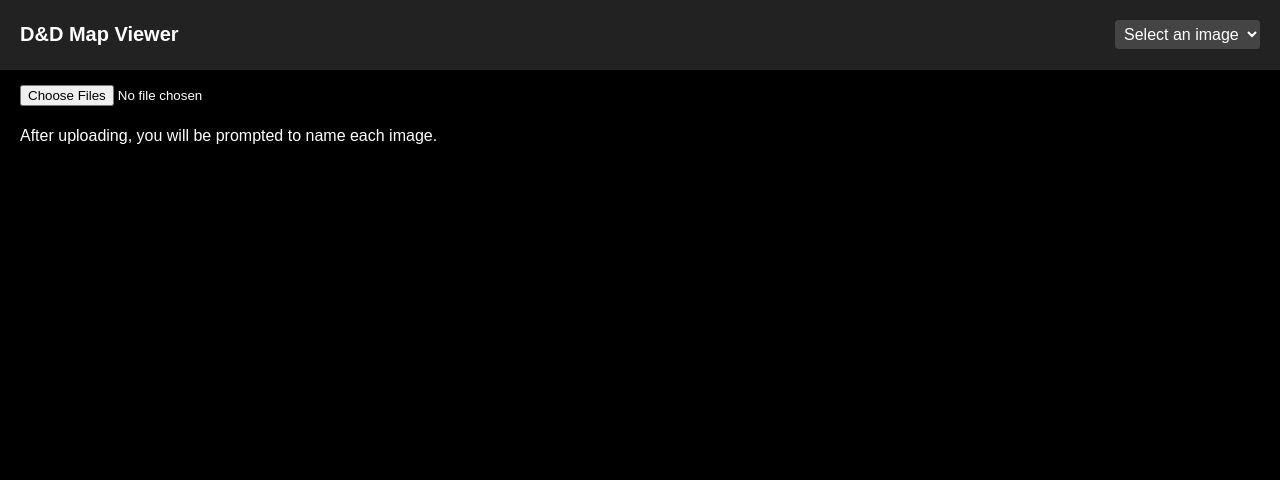
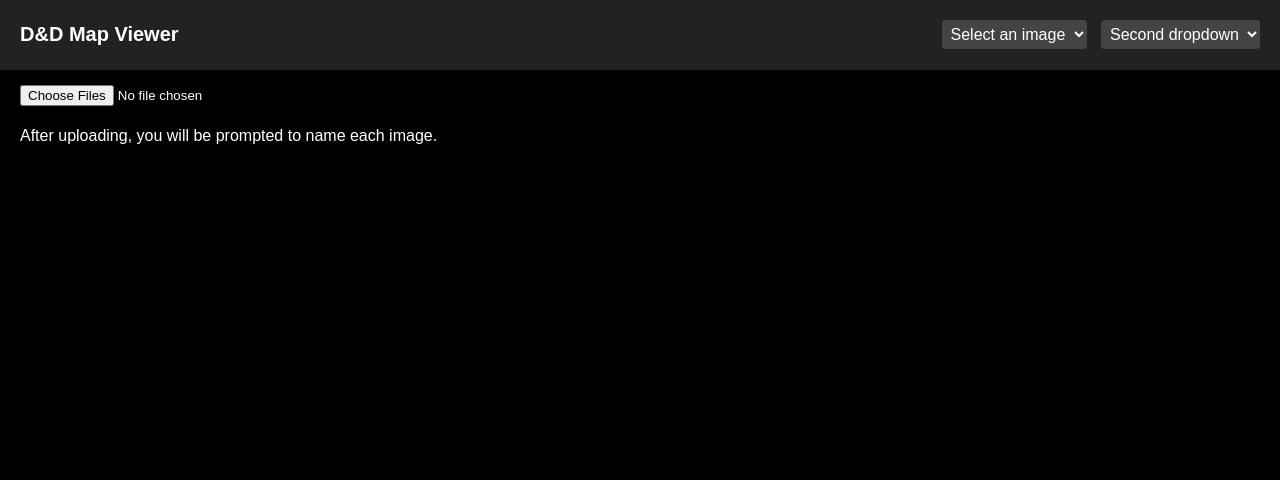
Before and after one commit to SolarPandora184/DnD-map-display, a plain HTML site: page index.html in a window 1280 px wide. Shown: the top 480 px of the page. Drawn offline with Linux system fonts and the light colour scheme.

Commit message:
Update index.html

```diff
--- a/index.html
+++ b/index.html
@@ -26,13 +26,14 @@
     input[type="file"] {
       margin: 5px 0;
     }
-    #imageSelect {
+    select {
       font-size: 16px;
       padding: 5px;
       background-color: #444;
       color: white;
       border: none;
       border-radius: 4px;
+      margin-left: 10px;
     }
     #display {
       width: 100vw;
@@ -85,9 +86,14 @@
 <body>
   <header>
     <h1>D&D Map Viewer</h1>
-    <select id="imageSelect" onchange="changeImage()">
-      <option disabled selected>Select an image</option>
-    </select>
+    <div>
+      <select id="imageSelect" onchange="changeImage()">
+        <option disabled selected>Select an image</option>
+      </select>
+      <select id="secondSelect">
+        <option disabled selected>Second dropdown</option>
+      </select>
+    </div>
   </header>
 
   <div id="uploadSection">
@@ -108,6 +114,7 @@
   <script>
     const imageUpload = document.getElementById('imageUpload');
     const imageSelect = document.getElementById('imageSelect');
+    const secondSelect = document.getElementById('secondSelect');
     const currentImage = document.getElementById('currentImage');
     const fullscreenControls = document.getElementById('fullscreenControls');
     const fullscreenBtn = document.getElementById('fullscreenBtn');
```
